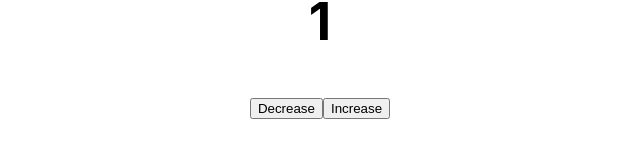
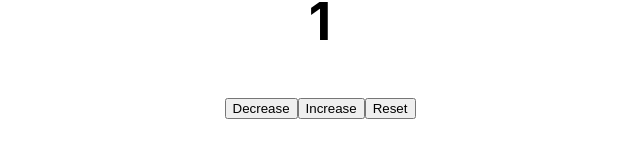
Before and after one commit to Macm91/FullCalendarPractice, a React (Create React App) app: page /timer in a window 1280 px wide. Shown: the part 363-520 px from the top of the page, without its empty margins (320-960 px from the left). Built offline with nearby package versions, Linux system fonts and the light colour scheme.

Commit message:
hanges the startTimer function to reset. Will work on the setting the countdown functionality tomorrow

```diff
--- a/src/features/Timer/Timer.jsx
+++ b/src/features/Timer/Timer.jsx
@@ -1,7 +1,7 @@
 import { store } from "../../app/store";
 import React from "react";
 import { useSelector, useDispatch } from "react-redux";
-import { increment, decrement } from "./timerSlice";
+import { increment, decrement, reset } from "./timerSlice";
 import "./Timer.css"
 
 export function Timer(){
@@ -16,6 +16,10 @@ export function Timer(){
         dispatch(increment());
     }
 
+    function handleReset(){
+        dispatch(reset());
+    }
+
 return(
     <div>
        <h1>{count}</h1>
@@ -27,6 +31,12 @@ return(
            Increase
         </button>
 
+        <span>
+            <button onClick={() => handleReset()}>
+                Reset
+            </button>
+        </span>
+
     </div>
 )
 }
--- a/src/features/Timer/timerSlice.jsx
+++ b/src/features/Timer/timerSlice.jsx
@@ -1,7 +1,9 @@
 import { createSlice } from "@reduxjs/toolkit";
 
 const initialState = {
-   value: 1
+   value: 1,
+   status: 'paused',
+   decrement_interval: 0
 };
 
 export const timerSlice = createSlice({
@@ -15,10 +17,17 @@ export const timerSlice = createSlice({
         },
         increment(state){
             state.value += 1;
-        }
+        },
+        reset(state) {
+            if (state.value !== 0){
+                state.value = 0
+            }
+            //currently immediately resets to zero. I want it to show the
+            //numbers as it decreases
+        },
     }
 })
 
-export const {decrement, increment} = timerSlice.actions;
+export const {decrement, increment, reset} = timerSlice.actions;
 
 export default timerSlice.reducer;
```
